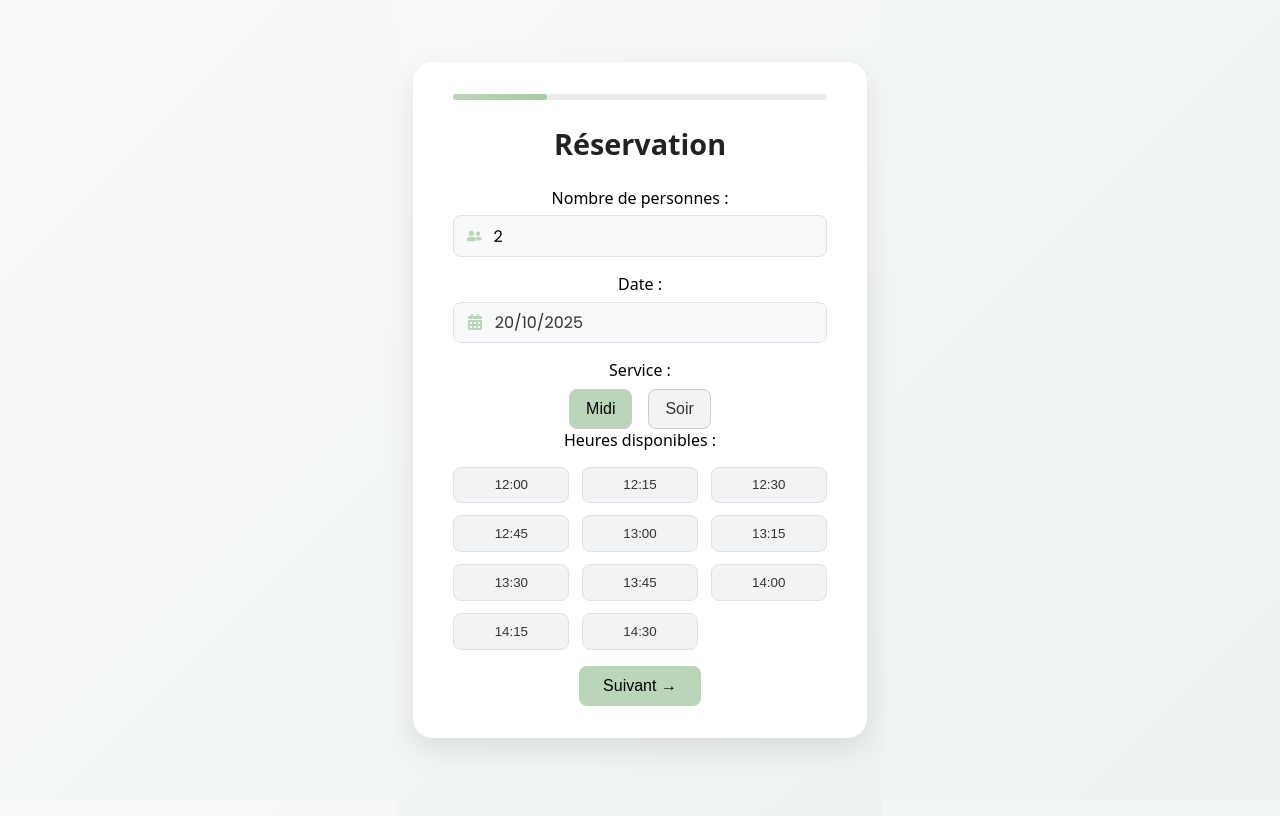
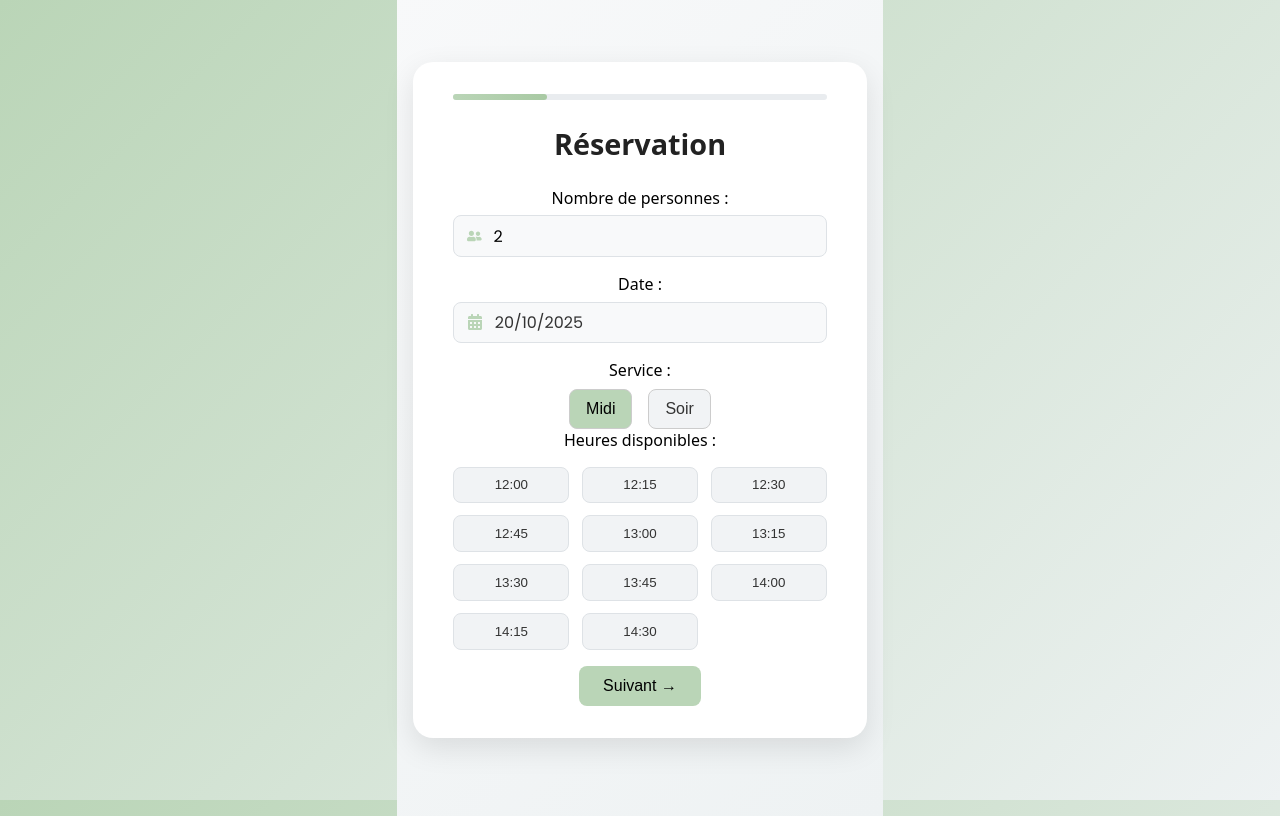
Before and after one commit to didier-coder/moom-app, a React (Create React App) app in the folder frontend/: page / in a window 1280 px wide. Built offline with nearby package versions, Linux system fonts and the light colour scheme.

Commit message:
Update App.css

```diff
--- a/frontend/src/App.css
+++ b/frontend/src/App.css
@@ -4,7 +4,7 @@ html, body, #root {
   height: 100%;
   margin: 0;
   padding: 0;
-  background: linear-gradient(135deg, #f8f9fa 0%, #eef2f3 100%);
+  background: linear-gradient(135deg, #bad5b7 0%, #eef2f3 100%);
   display: flex;
   justify-content: center;
   align-items: center;
```
